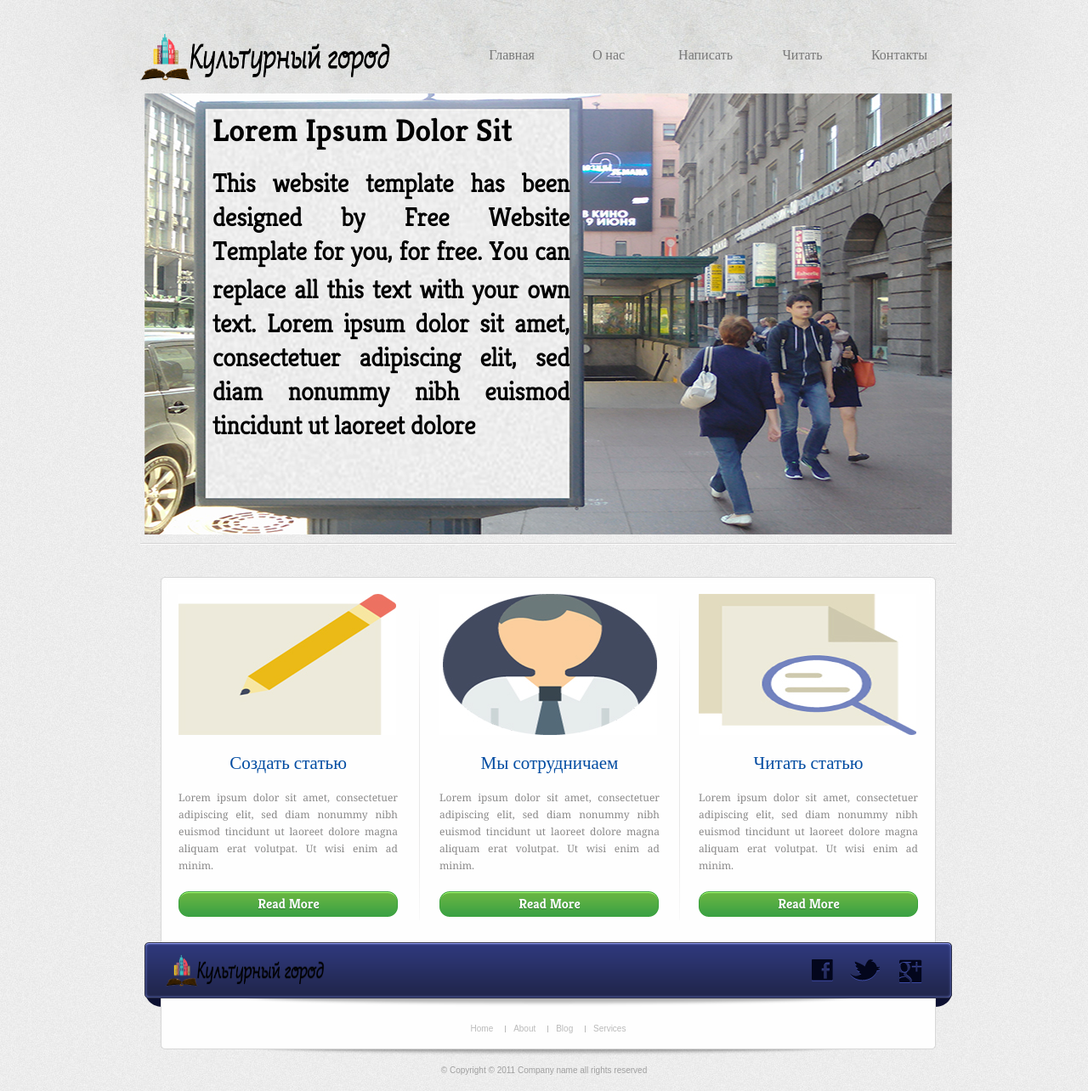
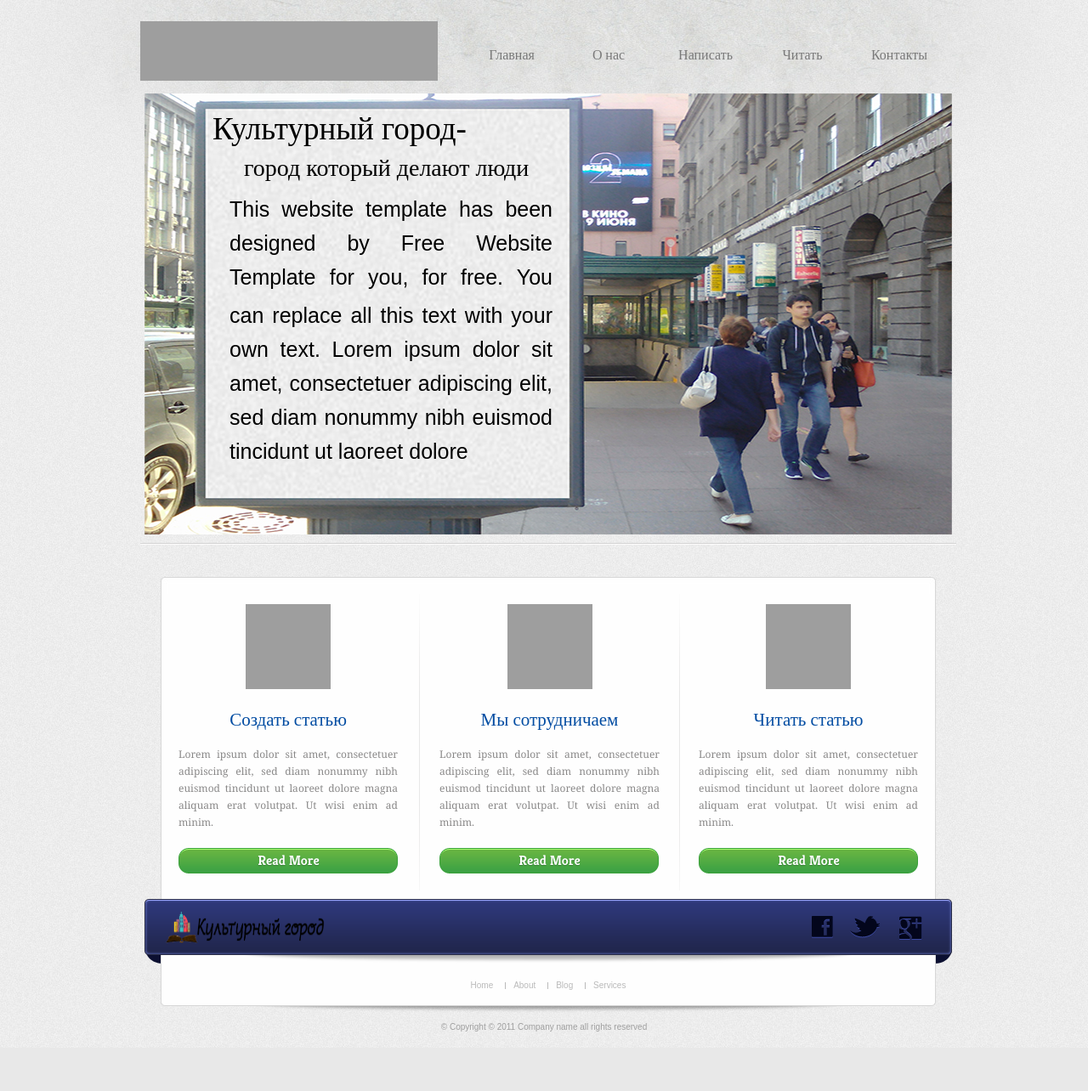
Before and after one commit to Alchick/city-city, a Flask app: page / in a window 1280 px wide. Shown: the whole page at 85% size. After the commit the page ends 1232 px from the top, so only its background shows below. Run offline with Flask 2, Linux system fonts and the light colour scheme; some web fonts are replaced; grey boxes are pictures that could not be loaded.

Commit message:
add font and change logo, icon_positions

```diff
--- a/app/static/css/style.css
+++ b/app/static/css/style.css
@@ -26,6 +26,14 @@ body {
 	font-weight: normal;
 	font-style: normal;
 }
+@font-face {
+    font-family: 'five';
+    src: url('../fonts/five-font.ttf');
+	font-weight: normal;
+	font-style: normal;
+}
+
+
 #background {
 	background: url("../images/bg-page.jpg");
 	background-position:top center;
@@ -51,7 +59,7 @@ body {
 }
 #background #page #header a#logo img {
 	border:0;
-	margin-top:40px;
+	margin-top:25px;
 }
 /**-------------- Navigation style ---------------**/
 #background #page #header ul.navigation {
@@ -119,27 +127,26 @@ body {
 }
 #background #page #body .featured ul li h2 {
 	color:#ffffff;
-	font-family: 'KreonBold';
-	font-weight:normal;
+	font-family:'five';
+    font-weight:normal;
     margin-left:50px;
     margin:0;
 }
 #background #page #body .featured ul li h2 a {
 	color:#000000;
-	font-family: 'KreonBold';
+    font-family: 'five';
 	font-size:37px;
 	text-decoration:none;
 	font-weight:normal;
 }
 #background #page #body .featured ul li p {
 	color:#000000;
-	font-family: 'kreonlight';
-	font-size:30px;
+	font-size:25px;
 	line-height:40px;
 	text-align:justify;
-    margin:0;
-    margin-top:20px;
-    font-weight:bold;
+    margin:20px;
+    margin-top:10px;
+
 }
 #background #page #body .featured ul li p a {
 	color:#fbfbfb;
@@ -381,6 +388,8 @@ body {
 	width:430px;
 	padding:0 27px 0 0;
 }
+
+
 #background #page #body ul#about li.first h2 {
 	font-family: Georgia;
 	color:#787979;
@@ -388,6 +397,8 @@ body {
 	margin:0;
 	line-height:24px;
 }
+
+
 #background #page #body ul#about li.first h2 a {
 	font-family: Georgia;
 	color:#787979;
--- a/app/templates/index.html
+++ b/app/templates/index.html
@@ -12,7 +12,7 @@
 <body>
 	<div id="background">
 		<div id="page">
-			<div id="header"> <a href="index.html" id="logo"><img src="static/images/logo-Culture_City.png" width="295" height="55" alt="Chronokeep Website Template"></a>
+			<div id="header"> <a href="index.html" id="logo"><img src="static/images/Culture-City_logo.png" width="350" height="70" alt="Chronokeep Website Template"></a>
 				<ul class="navigation">
 					<li>
 						<a class="activeв" href="index.html">Главная</a>
@@ -36,7 +36,7 @@
 				<div class="featured">
 					<ul>
 						<li>
-							<h2><a href="index.html">Lorem Ipsum Dolor Sit</a></h2>
+							<h2><a href="index.html">Культурный город- <br>&emsp;<span style='font-size:28px;'>город который делают люди</span></a></h2>
 							<p>
 								This website template has been designed by Free Website Template<a href="http://www.freewebsitetemplates.com"></a> for you, for free. You can replace all this text with your own text. Lorem ipsum dolor sit amet, consectetuer adipiscing elit, sed diam nonummy nibh euismod tincidunt ut laoreet dolore
 							</p>
@@ -49,7 +49,8 @@
 						<div class="body">
 							<ul class="article">
 								<li class="first">
-									<a href="index.html"><img src="static/images/create.jpg" width="256" height="166" alt="Chronokeep Website Template"></a>
+									<a href="index.html">
+                                    <p style="text-align:center;"><img src="static/images/create.png" width="100" height="100" alt="Chronokeep Website Template"></p></a>
 									<h2><a href="index.html">Создать статью</a></h2>
 									<p>
 										Lorem ipsum dolor sit amet, consectetuer adipiscing elit, sed diam nonummy nibh euismod tincidunt ut laoreet dolore magna aliquam erat volutpat. Ut wisi enim ad minim.
@@ -57,7 +58,8 @@
 									<a href="index.html" class="readmore">Read More</a>
 								</li>
 								<li>
-									<a href="index.html"><img src="static/images/partner.jpg" width="256" height="166" alt="Chronokeep Website Template"></a>
+									<a href="index.html">
+                                    <p style="text-align:center;"><img src="static/images/partner.png" width="100" height="100" alt="Chronokeep Website Template"></a>
 									<h2><a href="index.html">Мы сотрудничаем</a></h2>
 									<p>
 										Lorem ipsum dolor sit amet, consectetuer adipiscing elit, sed diam nonummy nibh euismod tincidunt ut laoreet dolore magna aliquam erat volutpat. Ut wisi enim ad minim.
@@ -65,7 +67,8 @@
 									<a href="index.html" class="readmore">Read More</a>
 								</li>
 								<li class="last">
-									<a href="index.html"><img src="static/images/read.jpg" width="256" height="166" alt="Chronokeep Website Template"></a>
+									<a href="index.html">
+                                    <p style="text-align:center;"><img src="static/images/read.png" width="100" height="100" alt="Chronokeep Website Template"></a>
 									<h2><a href="index.html">Читать статью</a></h2>
 									<p>
 										Lorem ipsum dolor sit amet, consectetuer adipiscing elit, sed diam nonummy nibh euismod tincidunt ut laoreet dolore magna aliquam erat volutpat. Ut wisi enim ad minim.
```
